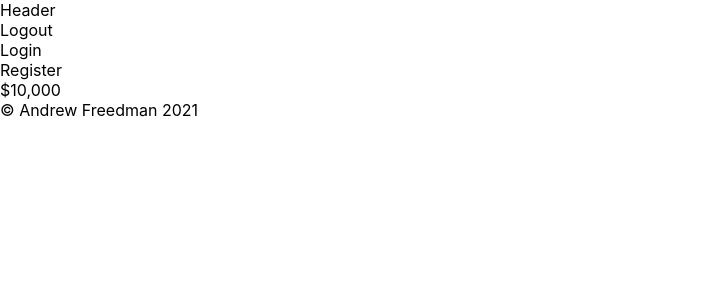
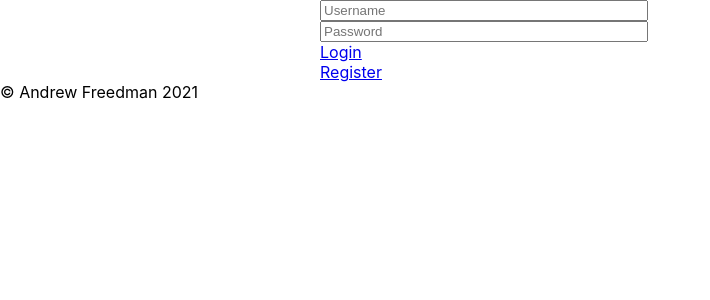
Before and after one commit to ajfreedm/freedman-financial, a React (Create React App) app in the folder client/: page / in a window 1280 px wide. Shown: the top 300 px of the page, without its empty margins (0-710 px from the left). Built offline with nearby package versions, Linux system fonts and the light colour scheme.

Commit message:
imports,routes, and styling

```diff
--- a/client/src/App.js
+++ b/client/src/App.js
@@ -1,6 +1,12 @@
 import { useEffect, useState } from 'react';
 import axios from 'axios';
 import "./App.css"
+import {
+  BrowserRouter as Router,
+  Switch,
+  Route,
+  Link
+} from 'react-router-dom'
 
 
 
@@ -18,16 +24,27 @@ import Footer from  './components/Footer'
 function App() {
 
   return (
-    <div>
-    <Header />
-    <Logout />
-    <Login />
-    <Register />
-    <Account />
-    <Footer />
+    <Router>
+      <div id = 'componentsContainer'>
 
+        <Switch>
 
-    </div>
+        <Route path = '/account'>
+          <Header/>
+          <Account />
+        </Route>
+
+        <Route path = '/register'>
+          <Register />
+        </Route>
+
+        <Route path = '/'>
+          <Login />
+        </Route>
+        </Switch>
+        <Footer />
+      </div>
+    </Router>
   );
 }
 
--- a/client/src/components/Account.js
+++ b/client/src/components/Account.js
@@ -1,8 +1,10 @@
 function Account() {
     return (
       <main>
+
       <section id="account-wrapper">
-        <div id="account">$10,000</div>
+        <div id = 'account'>-555</div>
+        <div id='balance'>$10,000</div>
       </section>
 
     </main>
--- a/client/src/components/Header.js
+++ b/client/src/components/Header.js
@@ -1,10 +1,18 @@
+import {
+  BrowserRouter as Router,
+  Switch,
+  Route,
+  Link
+} from 'react-router-dom'
+
 function Header() {
   return (
     <div id="container">
     <header>
-        <nav>
-            Header
-        </nav>
+      Andrew Freedman
+     <Link>Logout</Link>
+
+
     </header>
     </div>
 
--- a/client/src/components/Login.js
+++ b/client/src/components/Login.js
@@ -1,7 +1,22 @@
+import Register from './Register.js'
+import '../styles/forms.css'
+import {
+    BrowserRouter as Router,
+    Switch,
+    Route,
+    Link
+  } from 'react-router-dom'
+
+
 function Login() {
     return (
-        <div>
-           Login
+        <div id = 'formContainer'>
+           <form id = 'form'>
+                <input className = 'input' type = 'text' placeholder = 'Username'></input>
+                <input className = 'input' type = 'text' placeholder = 'Password'></input>
+                <Link className = 'button' to = '/account'>Login</Link>
+                <Link className = 'button' to = '/register'>Register</Link>
+            </form>
         </div>
     )
 }
--- a/client/src/components/Register.js
+++ b/client/src/components/Register.js
@@ -1,7 +1,23 @@
+import '../styles/forms.css'
+import {
+    BrowserRouter as Router,
+    Switch,
+    Route,
+    Link
+  } from 'react-router-dom'
+
 function Register() {
     return (
-        <div>
-         Register
+        <div id = 'formContainer'>
+           <form id = 'form'>
+                <input className = 'input' type = 'text' placeholder = 'Username'></input>
+                <input className = 'input' type = 'text' placeholder = 'Password'></input>
+                <input className = 'input' type = 'text' placeholder = 'First Name'></input>
+                <input className = 'input' type = 'text' placeholder = 'Last Name'></input>
+
+                <Link className = 'button' to = '/'>Login</Link>
+                <button className = 'button' to = '/register'>Register</button>
+            </form>
         </div>
     )
 }
--- /dev/null
+++ b/client/src/styles/forms.css
@@ -0,0 +1,31 @@
+
+
+#container{
+    text-align: center;
+
+}
+
+#formContainer{
+    display: flex;
+    justify-content: center;
+    width: 100%;
+    height: auto;
+    margin: 0 auto;
+
+}
+
+form{
+    display: flex;
+    justify-content: center;
+    flex-direction: column;
+    width: 50%;
+}
+
+button{
+    display: block;
+}
+
+.input{
+    display: inline-block;
+    width: 50%;
+}
```
